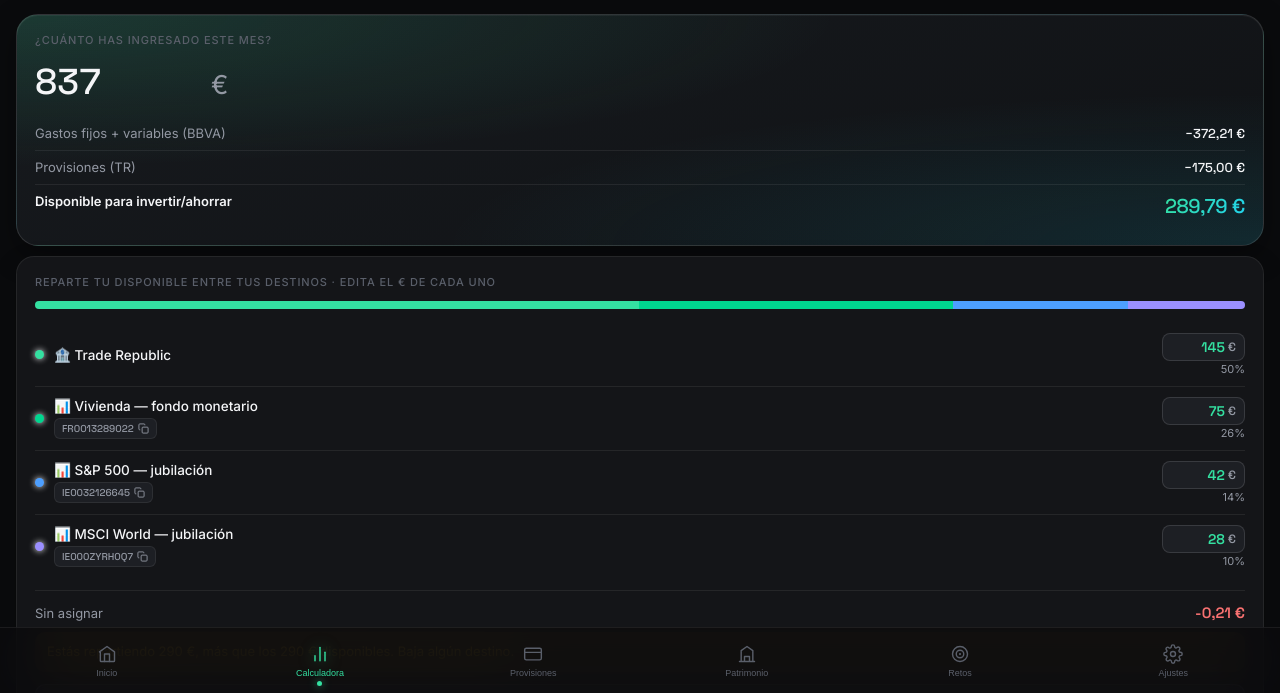
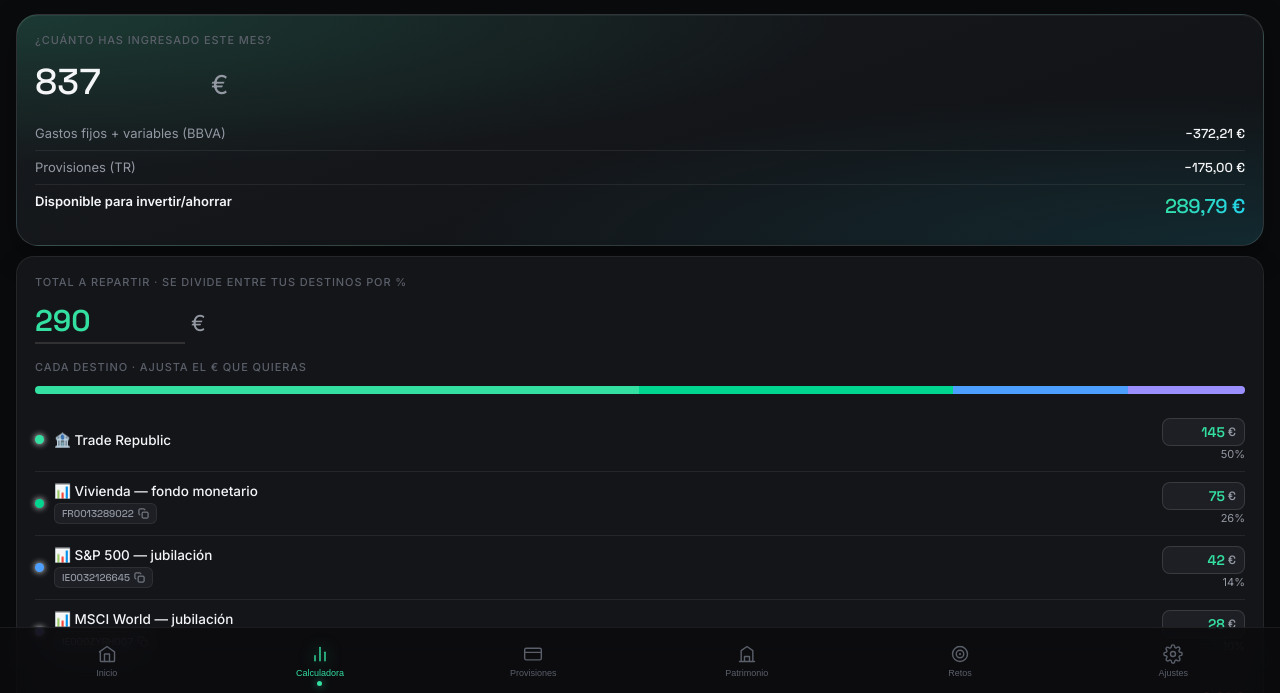
Before and after one commit to edufm2401/FINANZAS-EDU, a plain HTML site: page index.html in a window 1280 px wide. Both pictures are taken after a click on the button "Calculadora". Shown: the part 107-800 px from the top of the page. Drawn offline with Linux system fonts and the light colour scheme.

Commit message:
Add files via upload

```diff
--- a/index.html
+++ b/index.html
@@ -103,6 +103,11 @@ nav{position:fixed;bottom:0;left:0;right:0;height:calc(var(--nav-h) + var(--safe
 .calc-fondo-amount input{font-family:'Space Grotesk','Inter',sans-serif;font-size:14px;font-weight:600;color:var(--green);background:transparent;border:none;outline:none;width:54px;text-align:right;-moz-appearance:textfield;}
 .calc-fondo-amount input::-webkit-outer-spin-button,.calc-fondo-amount input::-webkit-inner-spin-button{-webkit-appearance:none;}
 .calc-fondo-amount span{font-family:'Space Grotesk','Inter',sans-serif;font-size:12px;color:var(--muted);}
+.total-repartir{display:flex;align-items:baseline;gap:6px;}
+.total-repartir input{font-family:'Space Grotesk','Inter',sans-serif;font-size:30px;font-weight:600;color:var(--green);background:transparent;border:none;border-bottom:2px solid var(--border2);outline:none;width:150px;-moz-appearance:textfield;padding-bottom:2px;transition:border-color .15s;}
+.total-repartir input:focus{border-bottom-color:var(--green);}
+.total-repartir input::-webkit-outer-spin-button,.total-repartir input::-webkit-inner-spin-button{-webkit-appearance:none;}
+.total-repartir span{font-size:22px;color:var(--muted);}
 .sinasignar-row{display:flex;justify-content:space-between;align-items:center;margin-top:12px;padding-top:12px;border-top:1px solid var(--border);}
 .sa-lbl{font-size:13px;color:var(--muted);}
 .sa-val{font-family:'Space Grotesk','Inter',sans-serif;font-size:15px;font-weight:600;color:var(--text);}
@@ -456,7 +461,12 @@ nav{background:rgba(10,11,13,0.8);backdrop-filter:blur(24px) saturate(1.2);-webk
 
   <div class="section">
     <div class="card">
-      <div class="card-label">Reparte tu disponible entre tus destinos · edita el € de cada uno</div>
+      <div class="card-label">Total a repartir · se divide entre tus destinos por %</div>
+      <div class="total-repartir">
+        <input type="number" id="repartirTotal" min="0" step="1" inputmode="decimal" value="290">
+        <span>€</span>
+      </div>
+      <div class="card-label" style="margin-top:16px">Cada destino · ajusta el € que quieras</div>
       <div class="bar-track" id="calcBarra"></div>
       <div id="calcPartidas"></div>
       <div class="sinasignar-row" id="sinAsignarRow">
@@ -843,10 +853,19 @@ function calcAsignadoTotal(){
   return (settings.fondos||[]).reduce((s,f)=>s+(calcMontos[f.key]||0),0);
 }
 
-// al cambiar el sueldo, propone un reparto por defecto de TODO el disponible
+// al cambiar el sueldo, propone repartir TODO el disponible
 function calcSueldoChanged(){
   const disp = calcDisponible();
   calcMontos = repartirPorPct(disp);
+  calcRender();
+}
+
+// al escribir el TOTAL a repartir, re-reparte por porcentajes
+function calcRepartirChanged(){
+  const disp = calcDisponible();
+  let v = parseFloat(document.getElementById('repartirTotal').value)||0;
+  if(v>disp){ v=disp; document.getElementById('repartirTotal').value=Math.round(v); }
+  calcMontos = repartirPorPct(v);
   calcRender();
 }
 
@@ -883,6 +902,10 @@ function calcRender(){
   document.getElementById('descGastos').textContent = '−'+fmt(settings.gastosFijos+settings.gastosVar)+' €';
   document.getElementById('descProv').textContent = '−'+fmt(settings.provisiones)+' €';
   document.getElementById('descDisp').textContent = fmt(disp)+' €';
+
+  // total a repartir = suma de los destinos (refleja las ediciones por fondo)
+  const totalInput=document.getElementById('repartirTotal');
+  if(totalInput && document.activeElement!==totalInput) totalInput.value=Math.round(asignado);
 
   // barra proporcional a los importes actuales
   const fondos = settings.fondos||[];
@@ -1426,6 +1449,7 @@ try {
   document.getElementById('btnAddExpense').addEventListener('click', provExpense);
   document.getElementById('expAmount').addEventListener('keydown',e=>{ if(e.key==='Enter') provExpense(); });
   document.getElementById('sueldoInput').addEventListener('input', calcSueldoChanged);
+  document.getElementById('repartirTotal').addEventListener('input', calcRepartirChanged);
   document.getElementById('btnConfirmarMes').addEventListener('click', confirmarMes);
 
   provRender();
```
